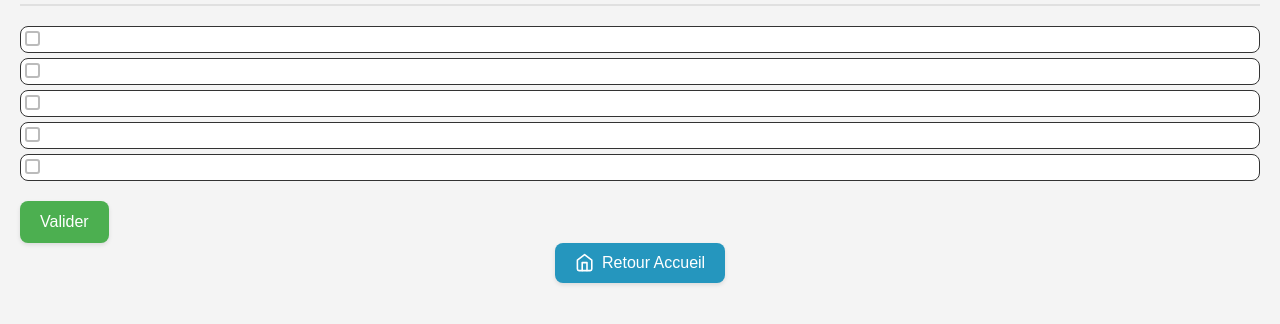
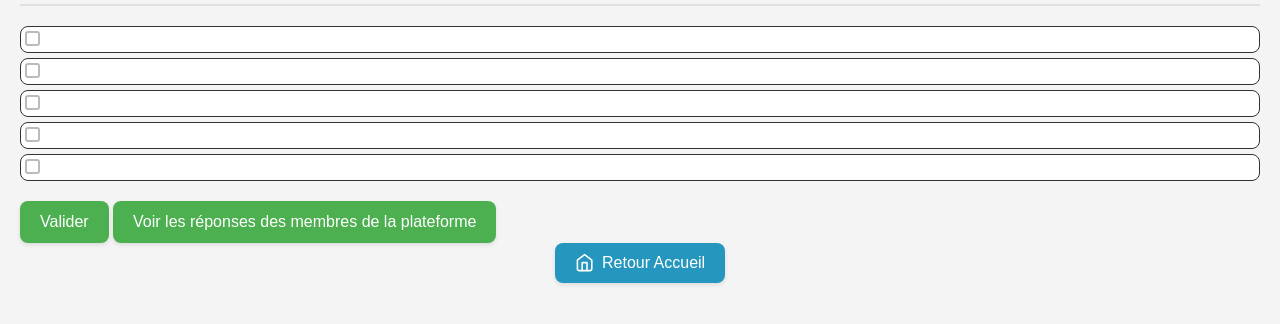
Before and after one commit to MIRA123A/RENDER, a Flask app: template templates/qcm.html in a window 1280 px wide. Shown: the part 177-501 px from the top of the page. Run offline with Flask 3, Linux system fonts and the light colour scheme; the template is opened without the code that fills it, so the values that code supplies are empty.

Commit message:
Add files via upload

```diff
--- a/templates/qcm.html
+++ b/templates/qcm.html
@@ -289,6 +289,7 @@
                    <button type="submit" name="suivant">Suivant</button>
                 {% else %}
                     <button type="submit" name="valider">Valider</button>
+					<button type="submit" id="voir-button" name="voir" >Voir les réponses des membres de la plateforme</button>
 
              {% endif %}
 
```
